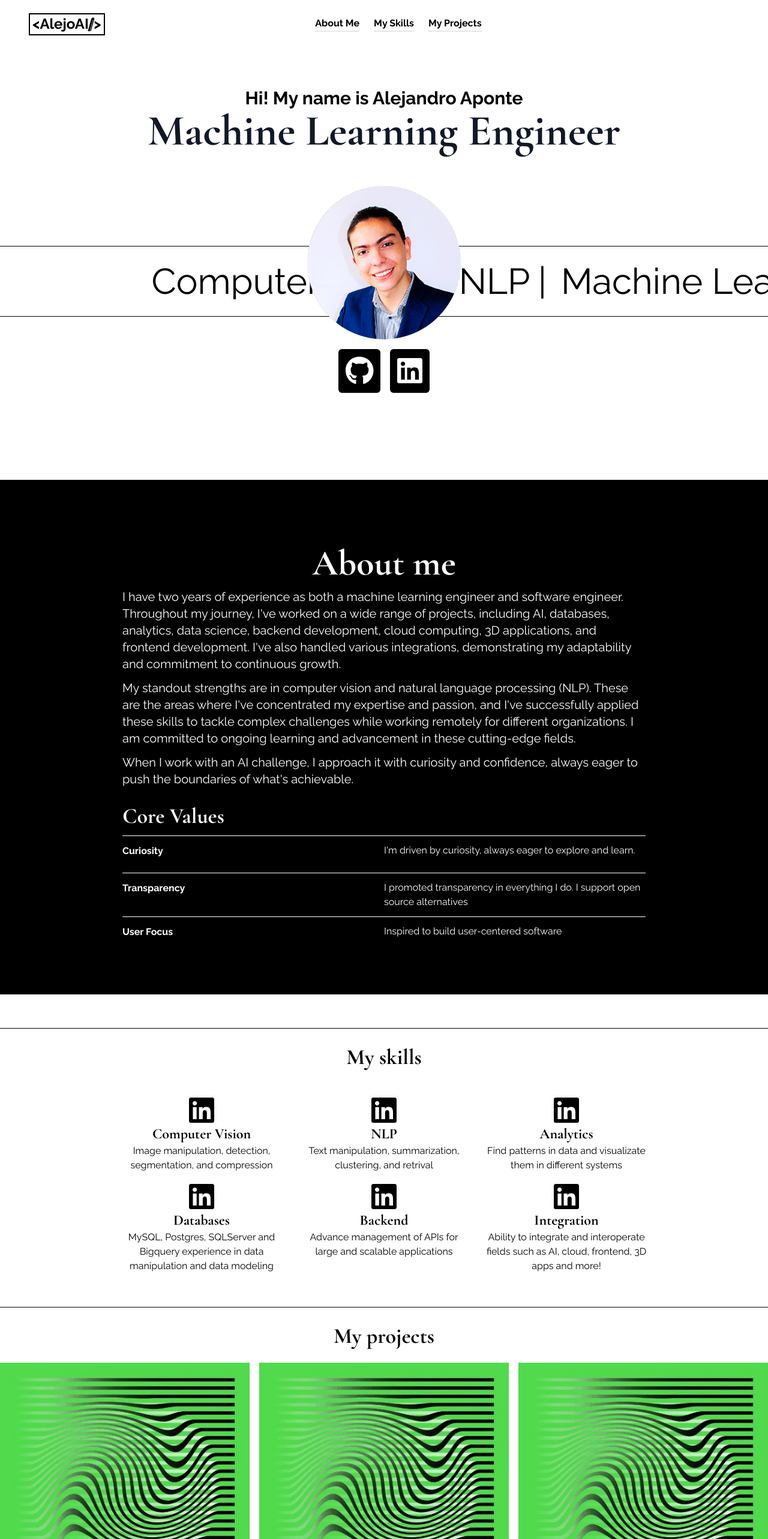
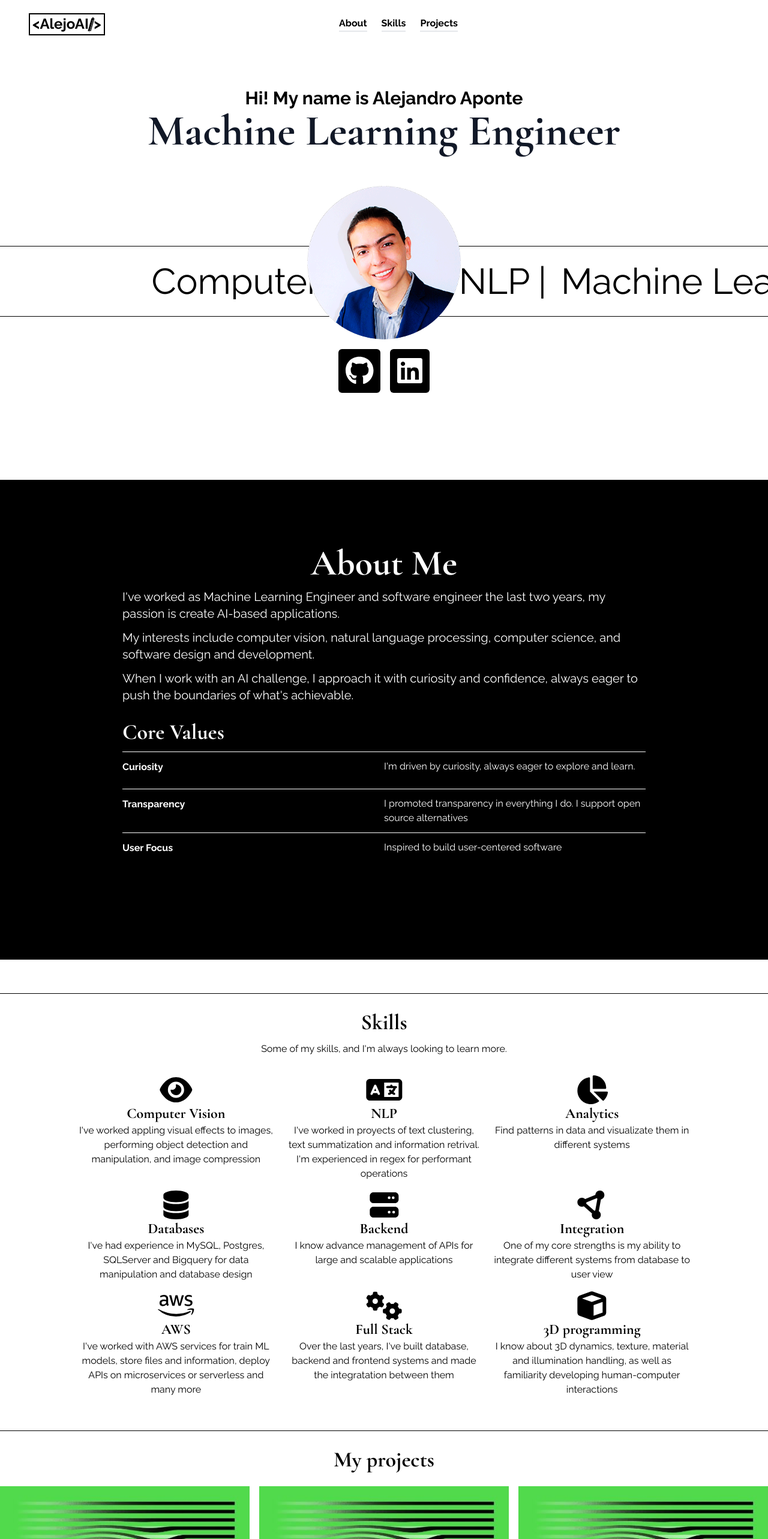
Before and after one commit to alejomaar/personal_webpage, a React (Vite) app: page / in a window 1280 px wide. Shown: the top 2566 px of the page at 60% size. Built offline with nearby package versions, Linux system fonts and the light colour scheme.

Commit message:
feat(descriptions): Update descriptions

```diff
--- a/src/locales/en.json
+++ b/src/locales/en.json
@@ -6,8 +6,8 @@
     "landing_page.skills_2": "NLP |",
     "landing_page.skills_3": "Machine Learning |",
     "landing_page.skills_4": "Software Engineering |",
-    "landing_page.description_1": "I have two years of experience as both a machine learning engineer and software engineer. Throughout my journey, I've worked on a wide range of projects, including AI, databases, analytics, data science, backend development, cloud computing, 3D applications, and frontend development. I've also handled various integrations, demonstrating my adaptability and commitment to continuous growth.",
-    "landing_page.description_2": "My standout strengths are in computer vision and natural language processing (NLP). These are the areas where I've concentrated my expertise and passion, and I've successfully applied these skills to tackle complex challenges while working remotely for different organizations. I am committed to ongoing learning and advancement in these cutting-edge fields.",
+    "landing_page.description_1": "I've worked as Machine Learning Engineer and software engineer the last two years, my passion is create AI-based applications.",
+    "landing_page.description_2": "My interests include computer vision, natural language processing, computer science, and software design and development.",
     "landing_page.description_3": "When I work with an AI challenge, I approach it with curiosity and confidence, always eager to push the boundaries of what's achievable.",
     "landing_page.skills_section_title_1": "Computer Vision",
     "landing_page.skills_section_title_2": "NLP",
@@ -15,11 +15,17 @@
     "landing_page.skills_section_title_4": "Databases",
     "landing_page.skills_section_title_5": "Backend",
     "landing_page.skills_section_title_6": "Integration",
-    "landing_page.skills_section_description_1": "Image manipulation, detection, segmentation, and compression",
-    "landing_page.skills_section_description_2": "Text manipulation, summarization, clustering, and retrival",
+    "landing_page.skills_section_title_7": "AWS",
+    "landing_page.skills_section_title_8": "Full Stack",
+    "landing_page.skills_section_title_9": "3D programming",
+    "landing_page.skills_section_description_1": "I've worked appling visual effects to images, performing object detection and manipulation, and image compression",
+    "landing_page.skills_section_description_2": "I've worked in proyects of text clustering, text summatization and information retrival. I'm experienced in regex for performant operations",
     "landing_page.skills_section_description_3": "Find patterns in data and visualizate them in different systems",
-    "landing_page.skills_section_description_4": "MySQL, Postgres, SQLServer and Bigquery experience in data manipulation and data modeling",
-    "landing_page.skills_section_description_5": "Advance management of APIs for large and scalable applications",
-    "landing_page.skills_section_description_6": "Ability to integrate and interoperate fields such as AI, cloud, frontend, 3D apps and more! "
+    "landing_page.skills_section_description_4": "I've had experience in MySQL, Postgres, SQLServer and Bigquery for data manipulation and database design",
+    "landing_page.skills_section_description_5": "I know advance management of APIs for large and scalable applications",
+    "landing_page.skills_section_description_6": "One of my core strengths is my ability to integrate different systems from database to user view",
+    "landing_page.skills_section_description_7": "I've worked with AWS services for train ML models, store files and information, deploy APIs on microservices or serverless and many more",
+    "landing_page.skills_section_description_8": "Over the last years, I've built database, backend and frontend systems and made the integratation between them",
+    "landing_page.skills_section_description_9": "I know about 3D dynamics, texture, material and illumination handling, as well as familiarity developing human-computer interactions"
   }
 }
--- a/src/pages/LandingPage/components/AboutMe/AboutMe.jsx
+++ b/src/pages/LandingPage/components/AboutMe/AboutMe.jsx
@@ -6,14 +6,14 @@ export default function AboutMe() {
   return (
     <div className="bg-black text-white  min-h-screen" id="about_me">
       <div className="max-w-4xl px-5 lg:px-3 lg:px-0 mx-auto flex flex-col border-t border-black py-20 ">
-        <h2 className="font-bold text-6xl mt-7 text-center">About me</h2>
-        <p className="text-xl mt-3  m-auto">
+        <h2 className="font-bold text-6xl mt-7 text-center">About Me</h2>
+        <p className="text-lg md:text-xl mt-3  m-auto">
           {t("landing_page.description_1")}
         </p>
-        <p className="text-xl mt-3  m-auto">
+        <p className="text-lg md:text-xl mt-3  m-auto">
           {t("landing_page.description_2")}
         </p>
-        <p className="text-xl mt-3  m-auto">
+        <p className="text-lg md:text-xl mt-3  m-auto">
           {t("landing_page.description_3")}
         </p>
         <div className="">
--- a/src/pages/LandingPage/components/Navbar/Navbar.jsx
+++ b/src/pages/LandingPage/components/Navbar/Navbar.jsx
@@ -21,7 +21,7 @@ export default function Navbar() {
             offset={0}
             duration={500}
           >
-            About Me
+            About
           </Link>
         </li>
         <li className="mx-3 font-bold border-b-2 hover:border-b-2 hover:border-black cursor-pointer">
@@ -32,7 +32,7 @@ export default function Navbar() {
             offset={-50}
             duration={500}
           >
-            My Skills
+            Skills
           </Link>
         </li>
         <li className="mx-3 font-bold border-b-2 hover:border-b-2 hover:border-black cursor-pointer">
@@ -43,7 +43,7 @@ export default function Navbar() {
             offset={-50}
             duration={500}
           >
-            My Projects
+            Projects
           </Link>
         </li>
       </ul>
--- a/src/pages/LandingPage/components/Skills/Skills.jsx
+++ b/src/pages/LandingPage/components/Skills/Skills.jsx
@@ -10,13 +10,14 @@ export default function Skills() {
       className="max-w-7xl mx-auto flex justify-center items-center flex-col border-t border-black my-14"
       id="my_skills"
     >
-      <h2 className="font-bold text-4xl  mt-7 mb-3">My skills</h2>
-      <div className="max-w-4xl px-5 lg:px-0 mx-auto grid grid-cols-2 md:grid-cols-3 gap-4 mt-8">
+      <h2 className="font-bold text-4xl  mt-7 mb-3">Skills</h2>
+      <p> Some of my skills, and I'm always looking to learn more.  </p>
+      <div className="max-w-5xl px-5 lg:px-0 mx-auto grid grid-cols-2 md:grid-cols-3 gap-4 mt-8">
         {data.map((info, id) => (
           <div key={id} className="flex flex-col">
             <FontAwesomeIcon icon={info.icon} size="3x" />
             <h3 className="font-bold text-2xl text-center">{t(info.title)}</h3>
-            <p className="text-center">{t(info.description)}</p>
+            <p className="text-center text-sm md:text-base">{t(info.description)}</p>
           </div>
         ))}
       </div>
--- a/src/pages/LandingPage/components/Skills/assets/data.jsx
+++ b/src/pages/LandingPage/components/Skills/assets/data.jsx
@@ -1,35 +1,60 @@
-import { faLinkedin } from "@fortawesome/free-brands-svg-icons";
+import { faLinkedin,faAws } from "@fortawesome/free-brands-svg-icons";
+import {
+  faEye,
+  faLanguage,
+  faChartPie,
+  faDatabase,
+  faServer,
+  faCircleNodes,
+  faGears,
+  faCube
+} from '@fortawesome/free-solid-svg-icons'
 
 const data = [
   {
     title: "landing_page.skills_section_title_1",
     description: "landing_page.skills_section_description_1",
-    icon: faLinkedin,
+    icon: faEye,
   },
   {
     title: "landing_page.skills_section_title_2",
     description: "landing_page.skills_section_description_2",
-    icon: faLinkedin,
+    icon: faLanguage,
   },
   {
     title: "landing_page.skills_section_title_3",
     description: "landing_page.skills_section_description_3",
-    icon: faLinkedin,
+    icon: faChartPie,
   },
   {
     title: "landing_page.skills_section_title_4",
     description: "landing_page.skills_section_description_4",
-    icon: faLinkedin,
+    icon: faDatabase,
   },
   {
     title: "landing_page.skills_section_title_5",
     description: "landing_page.skills_section_description_5",
-    icon: faLinkedin,
+    icon: faServer,
   },
   {
     title: "landing_page.skills_section_title_6",
     description: "landing_page.skills_section_description_6",
-    icon: faLinkedin,
+    icon: faCircleNodes,
+  },
+  {
+    title: "landing_page.skills_section_title_7",
+    description: "landing_page.skills_section_description_7",
+    icon: faAws,
+  },
+  {
+    title: "landing_page.skills_section_title_8",
+    description: "landing_page.skills_section_description_8",
+    icon: faGears,
+  },
+  {
+    title: "landing_page.skills_section_title_9",
+    description: "landing_page.skills_section_description_9",
+    icon: faCube,
   },
 ];
 
```
